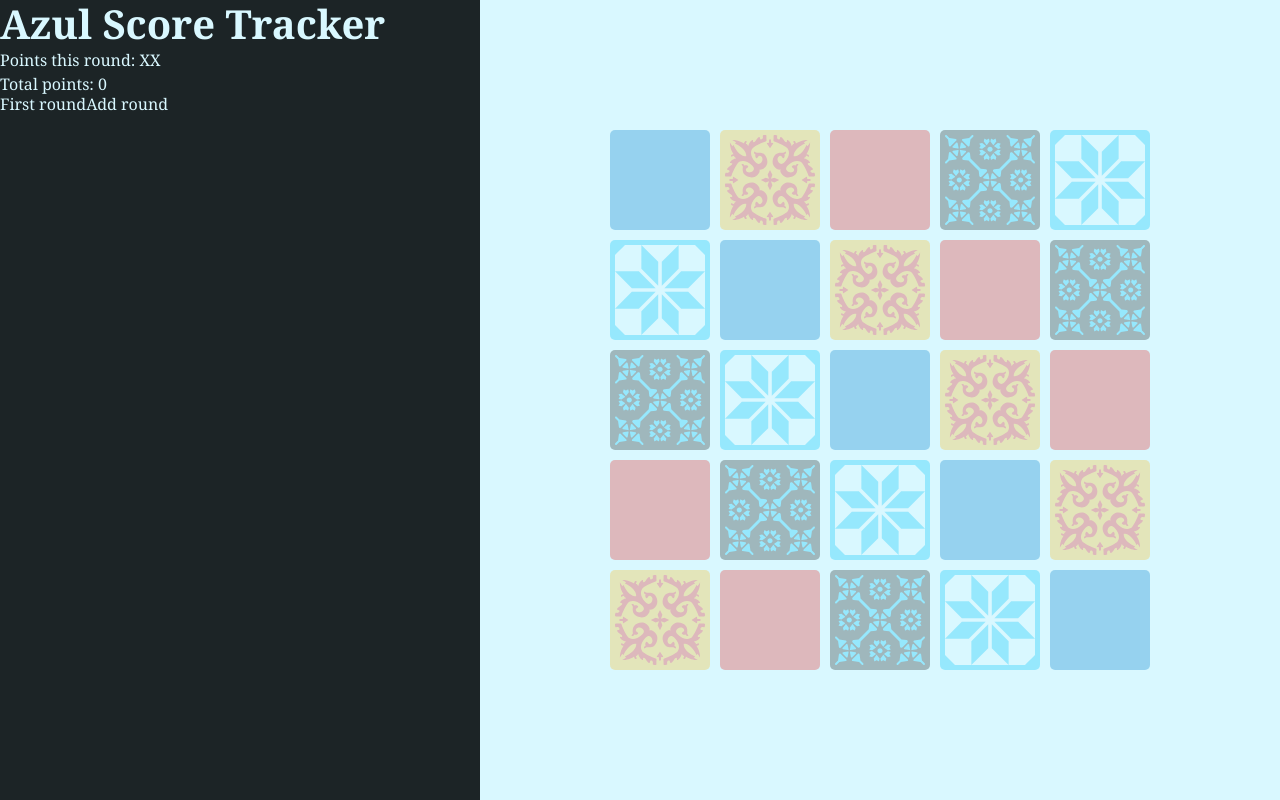
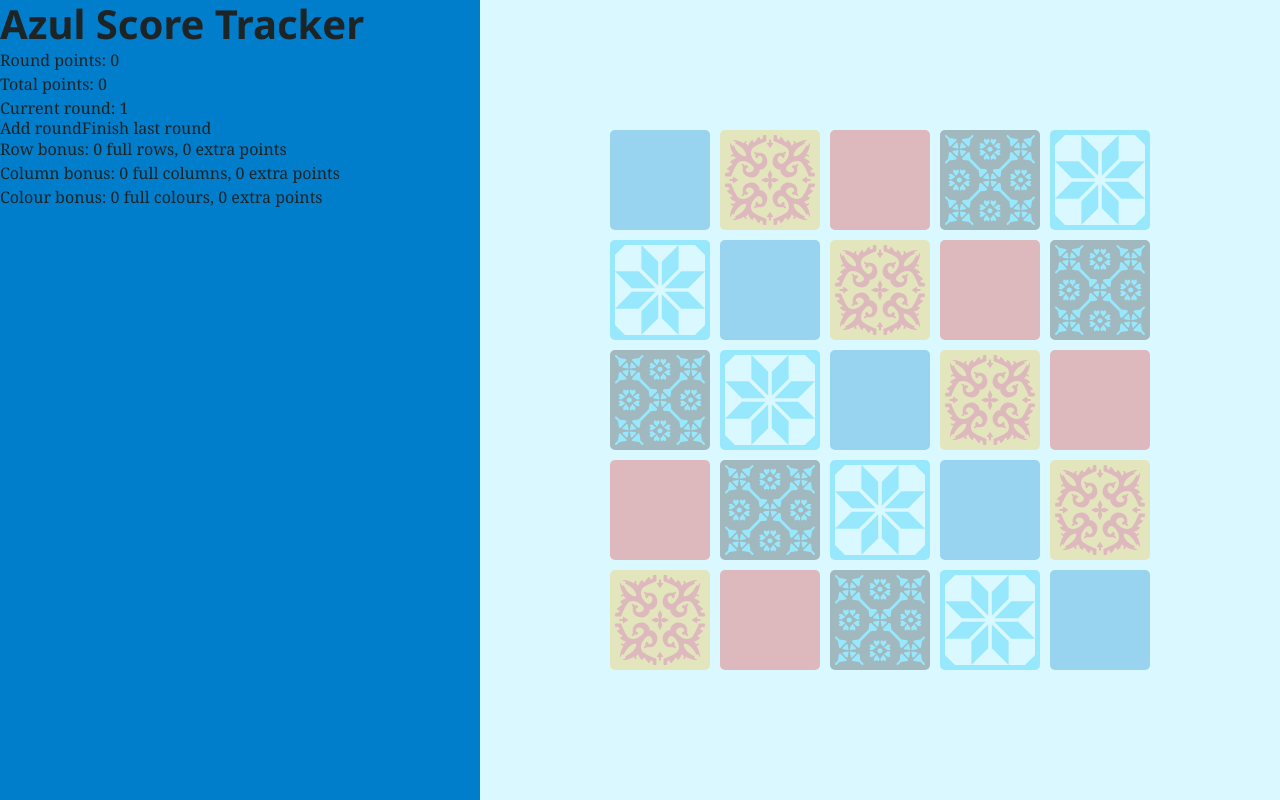
Before and after one commit to GiulianoReinhart/azul-score-tracker, a React (Create React App) app: page / in a window 1280 px wide. Built offline with nearby package versions, Linux system fonts and the light colour scheme.

Commit message:
rebuilt point logic, added rounds, styling

```diff
--- a/public/index.html
+++ b/public/index.html
@@ -27,7 +27,7 @@
     <link rel="preconnect" href="https://fonts.googleapis.com" />
     <link rel="preconnect" href="https://fonts.gstatic.com" crossorigin />
     <link
-      href="https://fonts.googleapis.com/css2?family=Noto+Serif:ital,wght@0,400;0,700;1,400&display=swap"
+      href="https://fonts.googleapis.com/css2?family=Noto+Sans:wght@400;700&family=Noto+Serif&display=swap"
       rel="stylesheet"
     />
     <title>React App</title>
--- a/src/App.jsx
+++ b/src/App.jsx
@@ -7,22 +7,35 @@
   let emptyBoard = []
 
   for (let i = 0; i < 5; i++) {
-    emptyBoard.push([false, false, false, false, false])
+    emptyBoard.push([0, 0, 0, 0, 0])
   }
 
   const [board, setBoard] = useState(emptyBoard)
   const [roundBoard, setRoundBoard] = useState(emptyBoard)
   const [currentRound, setCurrentRound] = useState(1)
   const [roundTiles, setRoundTiles] = useState([])
-  const [points, setPoints] = useState(0)
+  const [totalPoints, setTotalPoints] = useState(0)
+  const [roundPoints, setRoundPoints] = useState(0)
+  const [gameEnd, setGameEnd] = useState(false)
+  const [fullRows, setFullRows] = useState(0)
+  const [fullColumns, setFullColumns] = useState(0)
+  const [fullColours, setFullColours] = useState(0)
 
   useEffect(() => {
-    console.log(roundTiles)
     recalculatePoints(roundBoard, roundTiles)
   }, [roundTiles])
 
   useEffect(() => {
-    //console.log(board)
+    if (gameEnd) {
+      setTotalPoints(
+        _prevTotalPoints =>
+          _prevTotalPoints + fullRows * 2 + fullColumns * 7 + fullColours * 10
+      )
+    }
+  }, [gameEnd])
+
+  useEffect(() => {
+    console.log(board)
   }, [board])
 
   const checkBoundaries = (_row, _column) => {
@@ -34,14 +47,14 @@
   }
 
   const recalculatePoints = (_board, _roundTiles) => {
-    setPoints(0)
+    setRoundPoints(0)
     let tempBoard = JSON.parse(JSON.stringify(_board))
     //console.log(_roundTiles)
     let sortedRoundTiles = _roundTiles.sort((a, b) => a.row - b.row)
     //console.log(sortedRoundTiles)
     sortedRoundTiles.forEach(tile => {
       //console.log(tile)
-      tempBoard[tile.row][tile.column] = !tempBoard[tile.row][tile.column]
+      tempBoard[tile.row][tile.column] = 1
       countPoints(tempBoard, tile.row, tile.column)
     })
   }
@@ -50,12 +63,10 @@
     let tilePoints = 0
 
     if (!_board[_row][_column]) {
-      console.log('Tile not placed')
       return 0
     }
 
     if (!checkBoundaries(_row, _column)) {
-      console.log('Out of boundaries')
       return 0
     }
 
@@ -66,20 +77,17 @@
       checkConections(_board, _row, _column, -1, 0) +
       checkConections(_board, _row, _column, 1, 0)
 
-    console.log('rowPoints: ' + rowPoints)
-    console.log('columnPoints: ' + columnPoints)
+    //console.log('rowPoints: ' + rowPoints)
+    //console.log('columnPoints: ' + columnPoints)
+
     if (rowPoints && columnPoints) {
-      console.log('Connections in both directions')
       tilePoints += 2
     } else {
-      console.log('Connection in one or no direction')
       tilePoints += 1
     }
 
     tilePoints += rowPoints + columnPoints
-    console.log('Calculation result: ' + tilePoints)
-    //setPoints(0)
-    setPoints(prevPoints => prevPoints + tilePoints)
+    setRoundPoints(_prevPoints => _prevPoints + tilePoints)
   }
 
   const checkConections = (_board, _row, _column, _incrRow, _incrColumn) => {
@@ -105,16 +113,107 @@
     }
   }
 
+  const lockBoard = _roundNumber => {
+    let lockedBoard = board.map(_currentRow => {
+      return _currentRow.map(_currentColumn => {
+        if (_currentColumn === 1) {
+          //console.log(_currentColumn)
+          return (_currentColumn = _roundNumber + 1)
+        } else {
+          return _currentColumn
+        }
+      })
+    })
+
+    setBoard(lockedBoard)
+  }
+
+  const incrementRound = () => {
+    lockBoard(currentRound)
+    setCurrentRound(_prevRound => _prevRound + 1)
+    setRoundBoard(board)
+    setRoundTiles([])
+    setTotalPoints(_prevTotalPoints => _prevTotalPoints + roundPoints)
+    setRoundPoints(0)
+  }
+
+  const checkForFullRow = _row => {
+    setFullRows(_prevFullRows =>
+      board[_row].find(_tile => _tile === 0) === undefined
+        ? _prevFullRows + 1
+        : _prevFullRows
+    )
+  }
+
+  const checkForFullColumn = _column => {
+    for (let i = 0; i < 5; i++) {
+      if (board[i][_column] === 0) {
+        return
+      }
+    }
+
+    setFullColumns(_prevFullColumns => _prevFullColumns + 1)
+  }
+
+  const checkForFullColour = _tiles => {
+    for (let i = 0; i < 5; i++) {
+      if (board[i][_tiles[i]] === 0) {
+        return
+      }
+    }
+
+    setFullColours(_prevFullColours => _prevFullColours + 1)
+  }
+
+  const endGame = () => {
+    lockBoard(currentRound)
+    setGameEnd(true)
+
+    for (let i = 0; i < 5; i++) {
+      checkForFullRow(i)
+      checkForFullColumn(i)
+    }
+
+    let blackTiles = [3, 4, 0, 1, 2]
+    let blueTiles = [0, 1, 2, 3, 4]
+    let redTiles = [2, 3, 4, 0, 1]
+    let turquoiseTiles = [4, 0, 1, 2, 3]
+    let yellowTiles = [1, 2, 3, 4, 0]
+
+    checkForFullColour(blackTiles)
+    checkForFullColour(blueTiles)
+    checkForFullColour(redTiles)
+    checkForFullColour(turquoiseTiles)
+    checkForFullColour(yellowTiles)
+
+    setTotalPoints(
+      _prevTotalPoints =>
+        _prevTotalPoints + roundPoints + fullRows + fullColumns + fullColours
+    )
+  }
+
   return (
     <div className="App">
       <GlobalStyle />
       <div className="column left-column">
         <h1>Azul Score Tracker</h1>
-        <p>Points this round: XX</p>
-        <p>Total points: {points}</p>
+        <p>Round points: {roundPoints}</p>
+        <p>Total points: {totalPoints}</p>
         <div>
-          <button>First round</button>
-          <button>Add round</button>
+          <p>Current round: {currentRound}</p>
+          <button onClick={incrementRound}>Add round</button>
+          <button onClick={endGame}>Finish last round</button>
+          <p>
+            Row bonus: {fullRows} full rows, {fullRows * 2} extra points
+          </p>
+          <p>
+            Column bonus: {fullColumns} full columns, {fullColumns * 7} extra
+            points
+          </p>
+          <p>
+            Colour bonus: {fullColours} full colours, {fullColours * 10} extra
+            points
+          </p>
         </div>
       </div>
       <div className="column right-column">
@@ -126,7 +225,7 @@
           roundTiles={roundTiles}
           setRoundTiles={setRoundTiles}
           recalculatePoints={recalculatePoints}
-          setPoints={setPoints}
+          gameEnd={gameEnd}
         />
       </div>
     </div>
--- a/src/components/Board/Board.jsx
+++ b/src/components/Board/Board.jsx
@@ -3,7 +3,7 @@
 
 const Board = props => {
   return (
-    <StyledBoard>
+    <StyledBoard gameEnd={props.gameEnd}>
       {props.board.map((_row, _index) => {
         let rowCount = _index
 
@@ -23,7 +23,6 @@
               roundTiles={props.roundTiles}
               setRoundTiles={props.setRoundTiles}
               recalculatePoints={props.recalculatePoints}
-              setPoints={props.setPoints}
             />
           )
         })
--- a/src/components/Board/Board.styled.js
+++ b/src/components/Board/Board.styled.js
@@ -3,7 +3,11 @@
 export const StyledBoard = styled.div`
   display: grid;
   grid-template-columns: repeat(5, 1fr);
-  width: 540px;
+  width: 560px;
   gap: 10px;
   user-select: none;
+  pointer-events: ${props => (props.gameEnd ? 'none' : 'auto')};
+  padding: 10px;
+  //box-shadow: 5px 5px 10px rgba(0, 0, 0, 0.3);
+  border-radius: 10px;
 `
--- a/src/components/Tile/Tile.jsx
+++ b/src/components/Tile/Tile.jsx
@@ -12,15 +12,17 @@
 
   useEffect(() => {
     props.setRoundTiles(() => {
-      if (!props.placed) {
+      if (props.placed === 0) {
         return props.roundTiles.filter((_currentTile, _index) => {
           return (
             _currentTile.row !== props.row ||
             _currentTile.column !== props.column
           )
         })
+      } else if (props.placed === 1) {
+        return [...props.roundTiles, {row: props.row, column: props.column}]
       } else {
-        return [...props.roundTiles, {row: props.row, column: props.column}]
+        return [...props.roundTiles]
       }
     })
   }, [props.placed])
@@ -67,8 +69,9 @@
 
   const handleClick = (_row, _column) => {
     if (
-      props.board[_row].find(_tile => _tile === true) &&
-      props.board[_row][_column] !== true
+      (props.board[_row].find(_tile => _tile === 1) &&
+        props.board[_row][_column] !== 1) ||
+      props.board[_row][_column] > 1
     ) {
       return null
     } else {
@@ -78,7 +81,7 @@
           return _currentRow.map((_currentColumn, _index) => {
             if (_index === _column) {
               //console.log(_currentColumn)
-              return (_currentColumn = !_currentColumn)
+              return _currentColumn === 0 ? 1 : 0
             } else {
               return _currentColumn
             }
@@ -94,12 +97,12 @@
 
   return (
     <StyledTile
+      currentRound={props.board[props.row][props.column] - 1}
       placed={props.placed}
       onClick={() => handleClick(props.row, props.column)}
-      src={imgSrc}
-      alt="blue"
-      draggable="false"
-    />
+    >
+      <img title={props.placed} src={imgSrc} alt="" draggable="false" />
+    </StyledTile>
   )
 }
 
--- a/src/styles/GlobalStyle.js
+++ b/src/styles/GlobalStyle.js
@@ -10,8 +10,8 @@
     }
 
     body {
-      background-color: #dfd3bc;
-      color: #d9f8ff;
+      background-color: #007ecc;
+      color: #1c2426;
 
       .App {
         min-height: 100vh;
@@ -24,7 +24,6 @@
 
         .left-column {
           flex: 1 0 auto;
-          background-color: #1c2426;
         }
 
         .right-column {
@@ -61,6 +60,7 @@
 
       h1,
       h2 {
+        font-family: 'Noto Sans', sans-serif;
         line-height: 1.2;
         font-weight: 700;
       }
```
Also changed, not shown: src/components/Tile/Tile.styled.js (+69 -5 lines), src/images/lock.svg (added).
